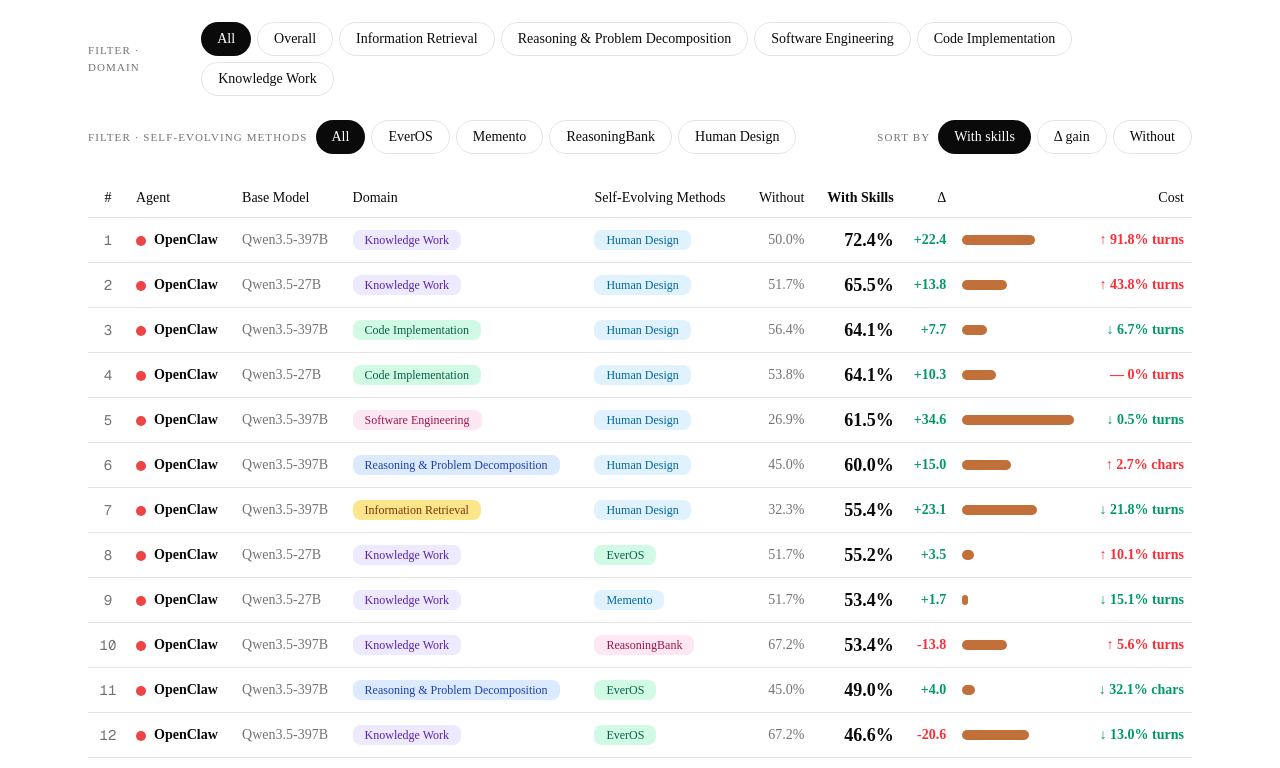
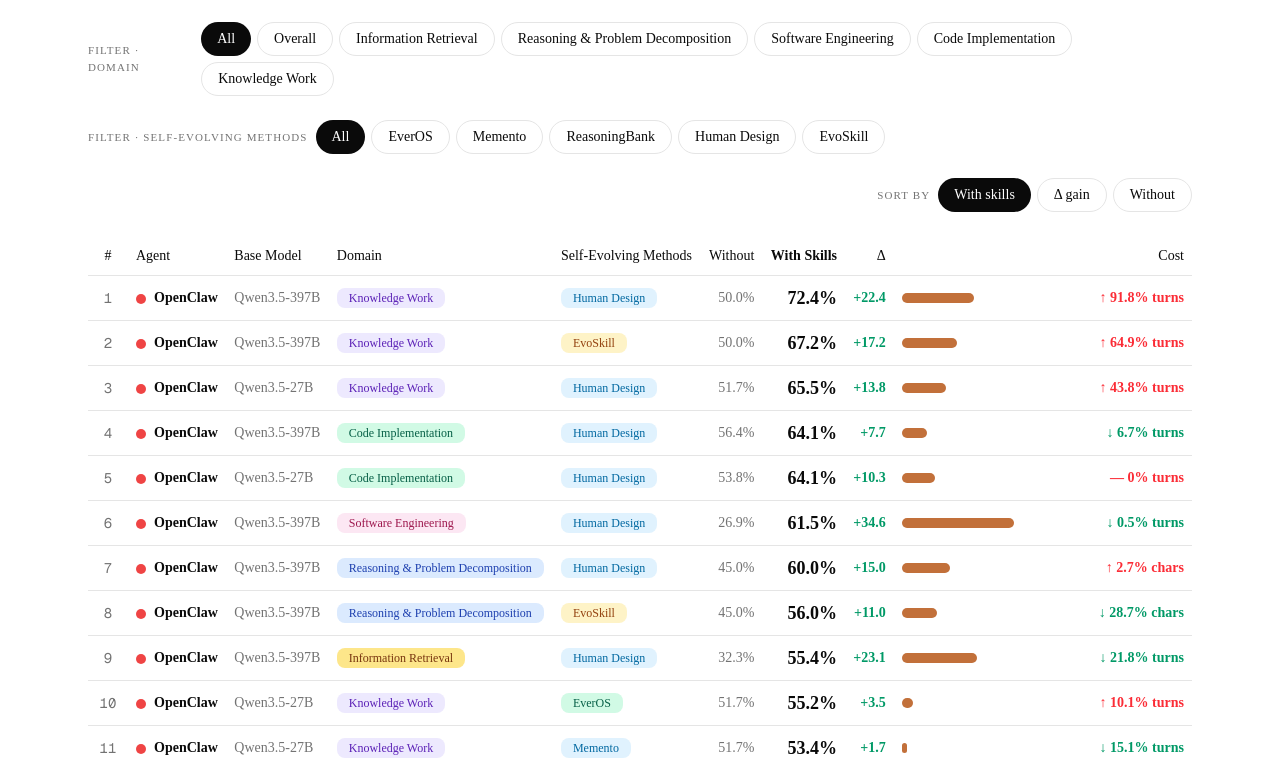
Before and after one commit to EverMind-AI/EvoAgentBench, a Next.js app: page / in a window 1280 px wide. Shown: the part 1257-2025 px from the top of the page. Built offline with nearby package versions, Linux system fonts and the light colour scheme.

Commit message:
Add EvoSkill results to leaderboard
Add 8 new EvoSkill entries for OpenClaw (397B + 27B) across
BrowseCompPlus, SWE-Bench, OmniMath, and GDPVal. BrowseCompPlus
EvoSkill rows use the same without baseline as the existing EverOS
rows (38.5 / 7.7) for consistency.

```diff
--- a/src/data/leaderboard-data.ts
+++ b/src/data/leaderboard-data.ts
@@ -31,7 +31,7 @@
 ];
 
 // Auto-regenerated by scripts/csv-to-data.js from unique skillMethod values in the CSV.
-export const SKILL_METHODS: SkillMethod[] = ["EverOS", "Memento", "ReasoningBank", "Human Design"];
+export const SKILL_METHODS: SkillMethod[] = ["EverOS", "Memento", "ReasoningBank", "Human Design", "EvoSkill"];
 
 export const AGENT_COLORS: Record<Agent, string> = {
   OpenClaw: "#ef4444",
@@ -218,6 +218,8 @@
   { agent: "OpenClaw", model: "Qwen3.5-397B", domain: "BrowseCompPlus", skillMethod: "ReasoningBank", without: 38.5, withSkills: 29.2, cost: "↑ 1.1% turns" },
   { agent: "OpenClaw", model: "Qwen3.5-397B", domain: "BrowseCompPlus", skillMethod: "Human Design", without: 32.3, withSkills: 55.4, cost: "↓ 21.8% turns" },
   { agent: "OpenClaw", model: "Qwen3.5-27B", domain: "BrowseCompPlus", skillMethod: "Human Design", without: 30.8, withSkills: 35.4, cost: "↑ 14.2% turns" },
+  { agent: "OpenClaw", model: "Qwen3.5-397B", domain: "BrowseCompPlus", skillMethod: "EvoSkill", without: 38.5, withSkills: 43.1, cost: "↓ 19.6% turns" },
+  { agent: "OpenClaw", model: "Qwen3.5-27B", domain: "BrowseCompPlus", skillMethod: "EvoSkill", without: 7.7, withSkills: 0, cost: "— no valid skill extracted" },
   { agent: "OpenClaw", model: "Qwen3.5-397B", domain: "SWE-Bench", skillMethod: "EverOS", without: 34.6, withSkills: 42.3, cost: "↓ 11.4% turns" },
   { agent: "OpenClaw", model: "Qwen3.5-27B", domain: "SWE-Bench", skillMethod: "EverOS", without: 23.1, withSkills: 30.8, cost: "↑ 17.1% turns" },
   { agent: "OpenClaw", model: "Qwen3.5-397B", domain: "SWE-Bench", skillMethod: "Memento", without: 34.6, withSkills: 42.3, cost: "↓ 5.3% turns" },
@@ -225,6 +227,8 @@
   { agent: "OpenClaw", model: "Qwen3.5-397B", domain: "SWE-Bench", skillMethod: "ReasoningBank", without: 34.6, withSkills: 38.5, cost: "↓ 10.5% turns" },
   { agent: "OpenClaw", model: "Qwen3.5-397B", domain: "SWE-Bench", skillMethod: "Human Design", without: 26.9, withSkills: 61.5, cost: "↓ 0.5% turns" },
   { agent: "OpenClaw", model: "Qwen3.5-27B", domain: "SWE-Bench", skillMethod: "Human Design", without: 11.5, withSkills: 38.5, cost: "↑ 62.5% turns" },
+  { agent: "OpenClaw", model: "Qwen3.5-397B", domain: "SWE-Bench", skillMethod: "EvoSkill", without: 26.9, withSkills: 46.2, cost: "↑ 25.8% turns" },
+  { agent: "OpenClaw", model: "Qwen3.5-27B", domain: "SWE-Bench", skillMethod: "EvoSkill", without: 11.5, withSkills: 38.5, cost: "↑ 94.9% turns" },
   { agent: "OpenClaw", model: "Qwen3.5-397B", domain: "OmniMath", skillMethod: "EverOS", without: 45, withSkills: 49, cost: "↓ 32.1% chars" },
   { agent: "OpenClaw", model: "Qwen3.5-27B", domain: "OmniMath", skillMethod: "EverOS", without: 36, withSkills: 43, cost: "↑ 3.6% chars" },
   { agent: "OpenClaw", model: "Qwen3.5-397B", domain: "OmniMath", skillMethod: "Memento", without: 45, withSkills: 35, cost: "↑ 13.4% chars" },
@@ -232,6 +236,8 @@
   { agent: "OpenClaw", model: "Qwen3.5-397B", domain: "OmniMath", skillMethod: "ReasoningBank", without: 45, withSkills: 44, cost: "↑ 12.0% chars" },
   { agent: "OpenClaw", model: "Qwen3.5-397B", domain: "OmniMath", skillMethod: "Human Design", without: 45, withSkills: 60, cost: "↑ 2.7% chars" },
   { agent: "OpenClaw", model: "Qwen3.5-27B", domain: "OmniMath", skillMethod: "Human Design", without: 37, withSkills: 29, cost: "↓ 13.0% chars" },
+  { agent: "OpenClaw", model: "Qwen3.5-397B", domain: "OmniMath", skillMethod: "EvoSkill", without: 45, withSkills: 56, cost: "↓ 28.7% chars" },
+  { agent: "OpenClaw", model: "Qwen3.5-27B", domain: "OmniMath", skillMethod: "EvoSkill", without: 37, withSkills: 34, cost: "↓ 6.3% chars" },
   { agent: "OpenClaw", model: "Qwen3.5-397B", domain: "GDPVal", skillMethod: "EverOS", without: 67.2, withSkills: 46.6, cost: "↓ 13.0% turns" },
   { agent: "OpenClaw", model: "Qwen3.5-27B", domain: "GDPVal", skillMethod: "EverOS", without: 51.7, withSkills: 55.2, cost: "↑ 10.1% turns" },
   { agent: "OpenClaw", model: "Qwen3.5-397B", domain: "GDPVal", skillMethod: "Memento", without: 67.2, withSkills: 34.5, cost: "↑ 0.6% turns" },
@@ -239,6 +245,8 @@
   { agent: "OpenClaw", model: "Qwen3.5-397B", domain: "GDPVal", skillMethod: "ReasoningBank", without: 67.2, withSkills: 53.4, cost: "↑ 5.6% turns" },
   { agent: "OpenClaw", model: "Qwen3.5-397B", domain: "GDPVal", skillMethod: "Human Design", without: 50, withSkills: 72.4, cost: "↑ 91.8% turns" },
   { agent: "OpenClaw", model: "Qwen3.5-27B", domain: "GDPVal", skillMethod: "Human Design", without: 51.7, withSkills: 65.5, cost: "↑ 43.8% turns" },
+  { agent: "OpenClaw", model: "Qwen3.5-397B", domain: "GDPVal", skillMethod: "EvoSkill", without: 50, withSkills: 67.2, cost: "↑ 64.9% turns" },
+  { agent: "OpenClaw", model: "Qwen3.5-27B", domain: "GDPVal", skillMethod: "EvoSkill", without: 51.7, withSkills: 51.7, cost: "↑ 23.8% turns" },
   { agent: "OpenClaw", model: "Qwen3.5-397B", domain: "LiveCodeBench", skillMethod: "EverOS", without: 41, withSkills: 41, cost: "↓ 29.5% chars" },
   { agent: "OpenClaw", model: "Qwen3.5-27B", domain: "LiveCodeBench", skillMethod: "EverOS", without: 48.7, withSkills: 46.2, cost: "↓ 28.8% chars" },
   { agent: "OpenClaw", model: "Qwen3.5-397B", domain: "LiveCodeBench", skillMethod: "Memento", without: 41, withSkills: 43.6, cost: "↓ 21.4% chars" },
```
Also changed, not shown: src/data/leaderboard.csv.
